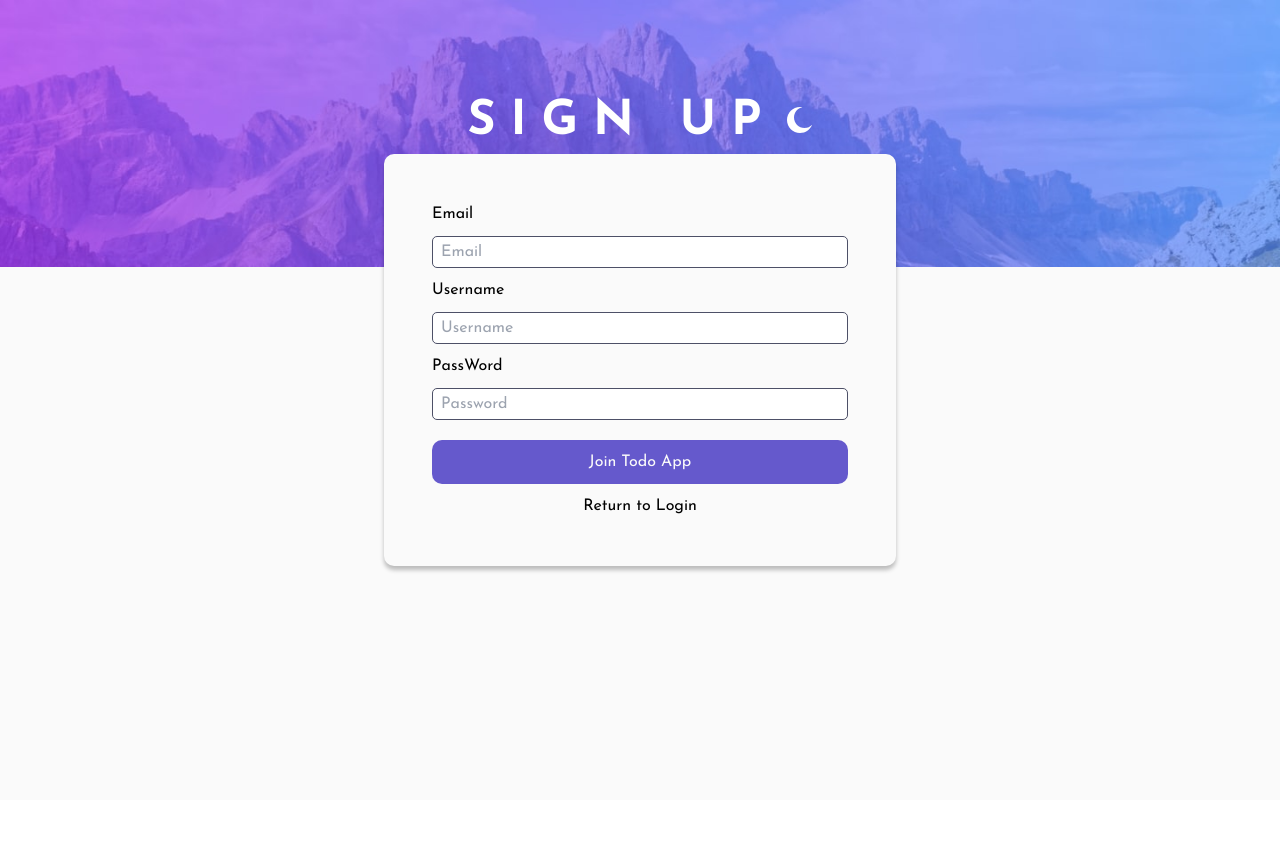
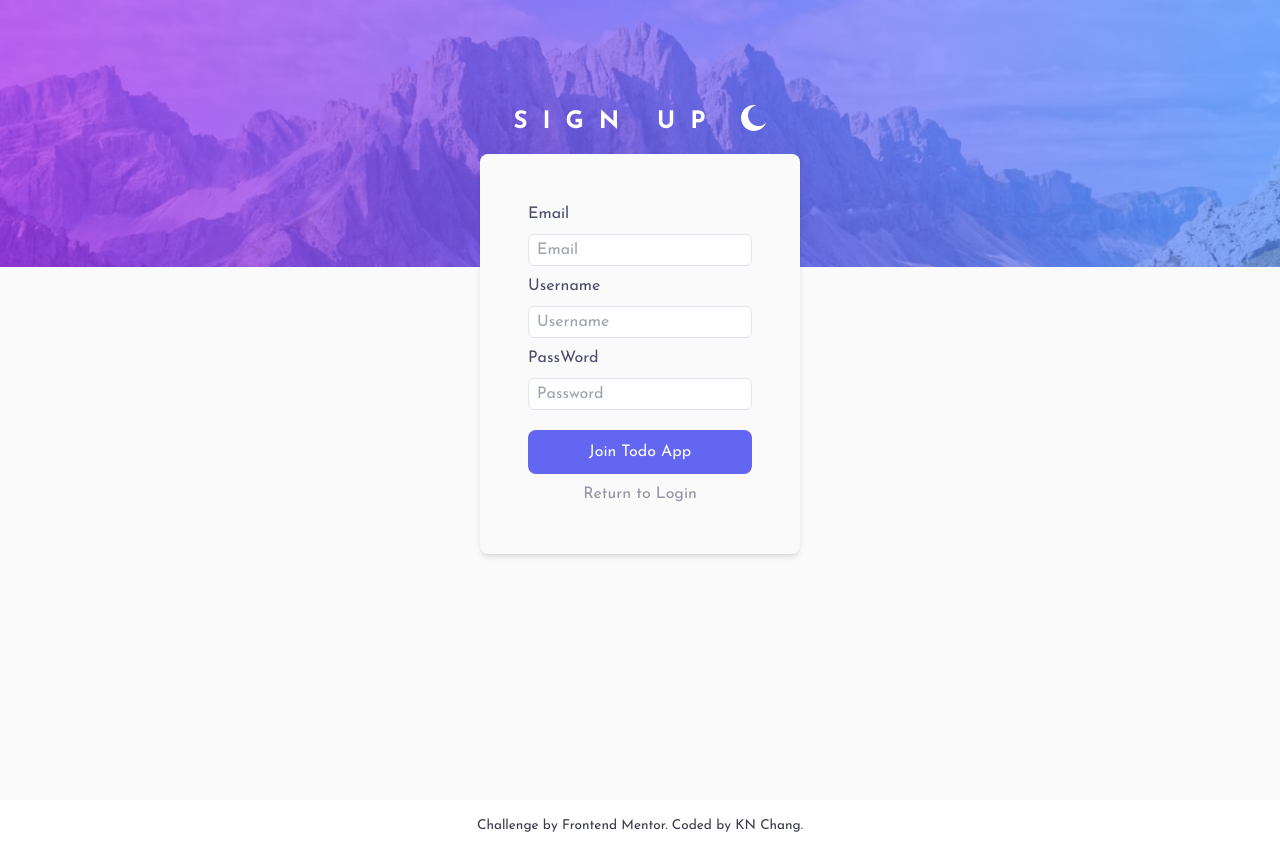
Before and after one commit to kaiens-lab/Vue-Todo, a Vue app: page /Vue-Todo/signup in a window 1280 px wide. Before the commit the page ends 800 px from the top, so only its background shows below. Built offline with nearby package versions, Linux system fonts and the light colour scheme; no server answers.

Commit message:
chore(SignUp): Move styles to auth.css file and apply new class names

```diff
--- a/src/components/Signup.vue
+++ b/src/components/Signup.vue
@@ -9,6 +9,8 @@ import { auth } from "../firebase";
 import { useRouter } from "vue-router";
 import { storeToRefs } from "pinia";
 import { useThemeStore } from "../stores/darkModeStore";
+import "../styles/auth.css";
+import AppFooter from "./AppFooter.vue";
 
 const email = ref("");
 const username = ref("");
@@ -48,9 +50,9 @@ const toLogin = () => {
 <template>
   <div>
     <div class="main__container">
-      <div class="titleAndBtn">
-        <h2 class="signup__title">SIGN UP</h2>
-        <div class="toggle-btn">
+      <div class="flex items-center">
+        <h2 class="title sm:mr-5">SIGN UP</h2>
+        <div class="flex mt-8">
           <button
             class="btn bg-transparent border-none"
             @click="themeStore.toggleDarkMode"
@@ -65,176 +67,40 @@ const toLogin = () => {
         </div>
       </div>
 
-      <div class="signUp__container">
-        <p class="space-10">Email</p>
-        <input v-model="email" class="textInput space-10" placeholder="Email" />
-        <p class="space-10">Username</p>
+      <div class="auth-container">
+        <p class="auth-text mb-2">Email</p>
         <input
+          type="email"
+          v-model="email"
+          class="input-field mb-2"
+          placeholder="Email"
+          required
+        />
+        <p class="auth-text mb-2">Username</p>
+        <input
+          type="text"
           v-model="username"
-          class="textInput space-10"
+          class="input-field auth-text mb-2"
           placeholder="Username"
+          required
         />
-        <p class="space-10">PassWord</p>
+        <p class="auth-text mb-2">PassWord</p>
         <input
+          type="password"
           v-model="password"
-          class="textInput"
+          class="input-field"
           placeholder="Password"
-          type="password"
+          required
         />
-        <button class="join__btn" @click="registerUser">Join Todo App</button>
-        <p @click="toLogin()" class="back-msg">Return to Login</p>
+        <button class="auth-btn" @click="registerUser">Join Todo App</button>
+        <p
+          @click="toLogin()"
+          class="btn-base text-light-text hover:text-indigo-500"
+        >
+          Return to Login
+        </p>
       </div>
     </div>
   </div>
+  <AppFooter />
 </template>
-<style scoped>
-.main__container {
-  width: 100vw;
-  min-height: 100vh;
-  background: url("/images/bg-desktop-light.jpg");
-  background-color: #fafafa;
-  background-repeat: no-repeat;
-  background-size: contain;
-  display: flex;
-  flex-direction: column;
-  align-items: center;
-  position: relative;
-  padding-top: 50px;
-}
-
-[data-theme="darkTheme"] .main__container {
-  background: url("/images/bg-desktop-dark.jpg");
-  background-color: #171823;
-  background-repeat: no-repeat;
-  background-size: contain;
-}
-
-.back-msg {
-  display: flex;
-  justify-content: center;
-  cursor: pointer;
-  margin-top: 10px;
-}
-
-.toggle-btn {
-  display: flex;
-  margin-top: 35px;
-  margin-left: 10px;
-}
-
-.titleAndBtn {
-  display: flex;
-  align-items: center;
-}
-
-.signup__title {
-  display: flex;
-  margin-top: 40px;
-  color: white;
-  font-weight: bold;
-  font-size: 3rem;
-  line-height: 4rem;
-  letter-spacing: 15px;
-}
-
-.signUp__container {
-  min-width: 320px;
-  background-color: #fafafa;
-  border-radius: 10px;
-  padding: 3rem;
-  margin: 0px 10px;
-  box-shadow: 0 4px 4px rgba(0, 0, 0, 0.25);
-}
-
-[data-theme="darkTheme"] .signUp__container {
-  background-color: #25273d;
-  color: #e3e4f1;
-}
-
-.textInput {
-  border-radius: 5px;
-  border: 1px solid #4d5067;
-  width: 100%;
-  height: 2rem;
-}
-
-[data-theme="darkTheme"] .textInput {
-  background-color: #25273d;
-}
-
-.space-10 {
-  margin-bottom: 10px;
-}
-
-input {
-  padding: 0 8px;
-}
-
-input:focus {
-  border: none;
-  outline: 1px solid #c7c8cd;
-  outline-offset: 1px;
-}
-
-.join__btn {
-  display: flex;
-  justify-content: center;
-  align-items: center;
-  background-color: #6559cc;
-  color: #fafafa;
-  width: 100%;
-  border-radius: 10px;
-  padding: 10px;
-  border: none;
-  margin-top: 20px;
-}
-
-@media (max-width: 738px) {
-  .main__container {
-    padding: 0 15%;
-    background: url("/images/bg-mobile-light.jpg");
-    background-color: #fafafa;
-    background-repeat: no-repeat;
-    background-size: contain;
-  }
-
-  [data-theme="darkTheme"] .main__container {
-    background: url("/images/bg-mobile-dark.jpg");
-    background-color: #171823;
-    background-repeat: no-repeat;
-    background-size: contain;
-  }
-
-  .signup__title {
-    font-size: 1.5rem;
-    top: 6%;
-    left: 20%;
-  }
-
-  .toggle-btn {
-    top: 8%;
-    right: 20%;
-  }
-}
-
-@media (min-width: 739px) {
-  .signUp__container {
-    top: 25%;
-    background-color: #fafafa;
-    border-radius: 10px;
-    width: 40%;
-    padding: 3rem;
-    box-shadow: 0 4px 4px rgba(0, 0, 0, 0.25);
-  }
-}
-
-@media (max-width: 347px) {
-  .signup__title {
-    margin-top: 40px;
-    letter-spacing: 10px;
-  }
-  .signUp__container {
-    top: 15%;
-  }
-}
-</style>
```
